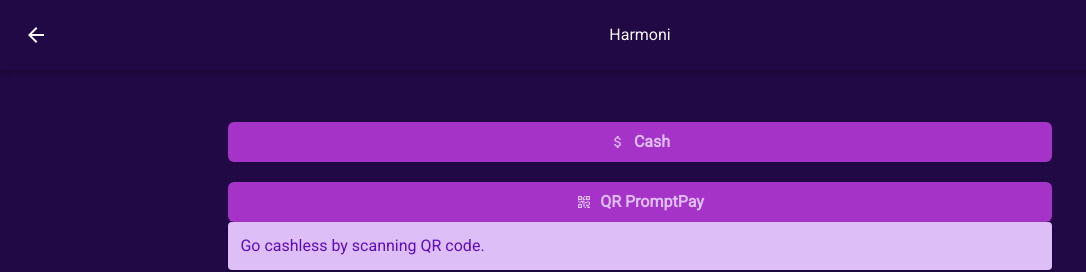
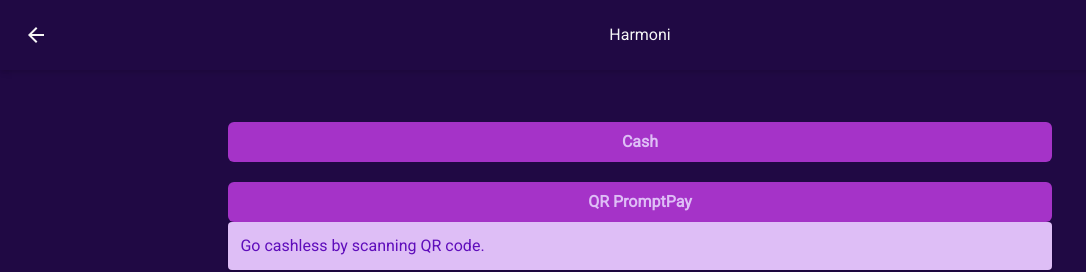
Before and after one commit to CS23-IntegrateProject-1/frontend-integrated, a React (Vite) app: page /venue/1/payment in a window 1280 px wide. Shown: the top 272 px of the page, without its empty margins (0-1086 px from the left). Built offline with nearby package versions, Linux system fonts and the light colour scheme.

Commit message:
[DELETE] Icons
- delete lefticon in button component
- delete icon on select payment and qrcode button

```diff
--- a/src/components/buttons/ButtonComponent.tsx
+++ b/src/components/buttons/ButtonComponent.tsx
@@ -1,5 +1,5 @@
 import { Button } from "@chakra-ui/react";
-import {ReactElement, FC } from "react";
+import {FC } from "react";
 
 interface ButtonProps {
   text: string;
@@ -7,7 +7,6 @@ interface ButtonProps {
   textColor?: string;
   borderColor?: string;
   bgHover?: string;
-  leftIcon?: ReactElement | null;
 }
 
 // this is a purple button with white text default, you can import this component and pass other prop specify below to change it
@@ -17,8 +16,7 @@ export const ButtonComponent: FC<ButtonProps> = ({
   bgColor,
   textColor,
   borderColor,
-  bgHover,
-  leftIcon
+  bgHover
 }) => {
   return (
     <Button
@@ -28,7 +26,6 @@ export const ButtonComponent: FC<ButtonProps> = ({
       color={!textColor ? "white" : textColor}
       borderColor={!borderColor ? "" : borderColor}
       _hover={{ bg: !bgHover ? "brand.300" : bgHover }}
-      leftIcon={leftIcon!}
     >
       {text}
     </Button>
--- a/src/features/feature08/pages/Payment/SelectPayment.tsx
+++ b/src/features/feature08/pages/Payment/SelectPayment.tsx
@@ -3,7 +3,6 @@ import { QrCodeButton } from "../QrCode/QrCodeButton"
 import { MobileBankingList } from "../MobileBanking/MobileBankingList"
 import { ConfirmButton } from "../Confirm/ConfirmButton";
 import { Box } from "@chakra-ui/react";
-import {MdAttachMoney} from "react-icons/md"
 
 export const SelectPayment = () => {
     return (
@@ -14,7 +13,7 @@ export const SelectPayment = () => {
         alignItems={"center"}
         margin={5}
       >
-        <ButtonComponent leftIcon={<MdAttachMoney />} textColor="#DEBEF6" text="Cash" />
+        <ButtonComponent textColor="#DEBEF6" text="Cash" />
         <QrCodeButton />
         <MobileBankingList />
         <ConfirmButton />
--- a/src/features/feature08/pages/QrCode/QrCodeButton.tsx
+++ b/src/features/feature08/pages/QrCode/QrCodeButton.tsx
@@ -2,7 +2,6 @@ import { ButtonComponent } from "../../../../components/buttons/ButtonComponent"
 import { Box } from "@chakra-ui/react";
 import { Card, CardBody } from "@chakra-ui/react";
 import { Text } from "@chakra-ui/react";
-import {MdOutlineQrCode2} from "react-icons/md";
 
 export const QrCodeButton = () => {
   return (
@@ -14,7 +13,7 @@ export const QrCodeButton = () => {
       margin={5}
       width={"100%"}
     >
-      <ButtonComponent leftIcon={<MdOutlineQrCode2 />} textColor="#DEBEF6" text="QR PromptPay" />
+      <ButtonComponent textColor="#DEBEF6" text="QR PromptPay" />
       <Card size={"sm"} width={"70%"} backgroundColor={"#DEBEF6"}>
         <CardBody>
           <Text color={"#5F0DBB"}>
```
